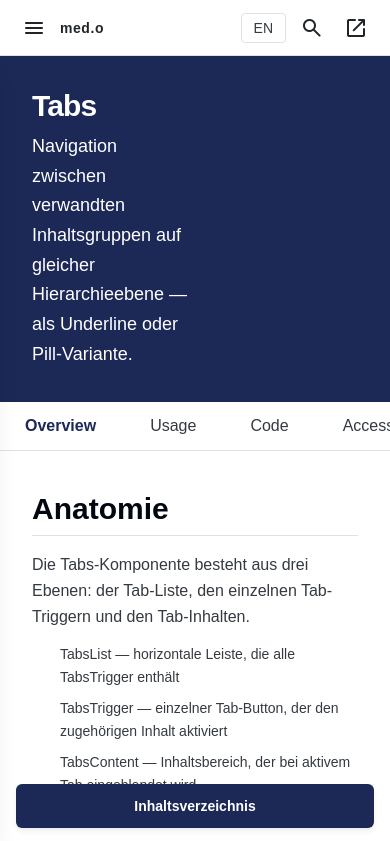
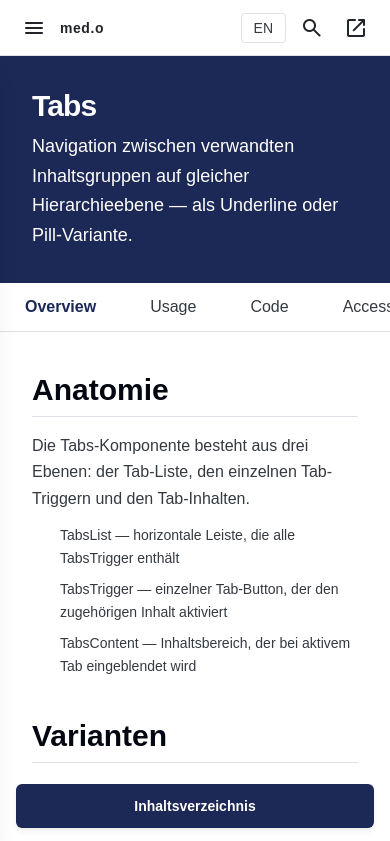
Before and after one commit to ahmeeedo/medo-design_system, a React (Vite) app: page /tabs in a window 390 px wide. Shown: the top 841 px of the page. Built offline with nearby package versions, Linux system fonts and the light colour scheme.

Commit message:
Updated responsive style for page header desc

```diff
--- a/src/docs/PageLayout.jsx
+++ b/src/docs/PageLayout.jsx
@@ -105,7 +105,7 @@ export function PageLayout({ title, description, tabs = [] }) {
           {title}
         </h1>
         {description && (
-          <p className="text-lg text-[var(--color-text-on-color)] leading-[var(--leading-relaxed)] max-w-[50%] [font-weight:var(--weight-light)]">
+          <p className="text-lg text-[var(--color-text-on-color)] leading-[var(--leading-relaxed)] max-w-[50%] max-[1024px]:max-w-[100%] [font-weight:var(--weight-light)]">
             {description}
           </p>
         )}
```
